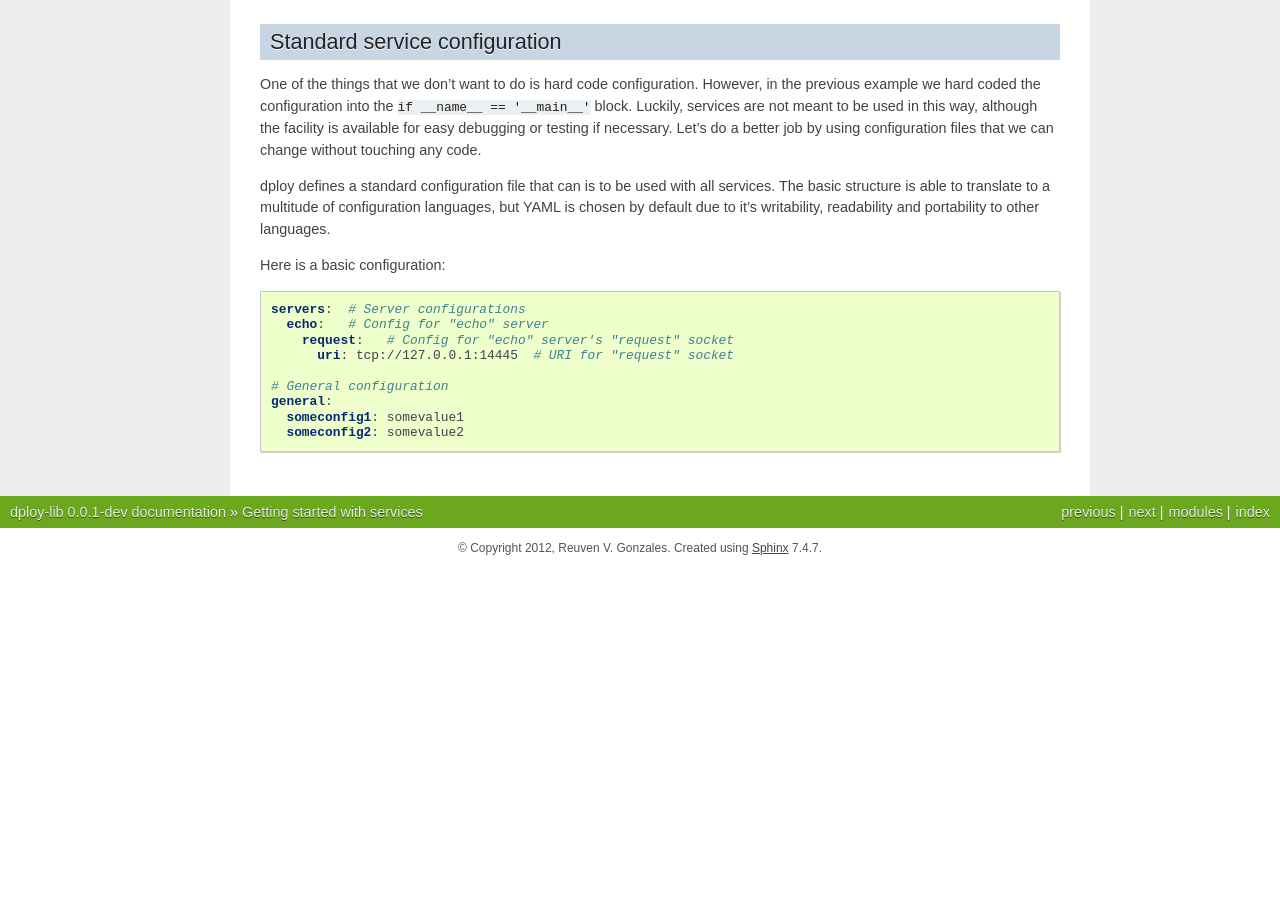
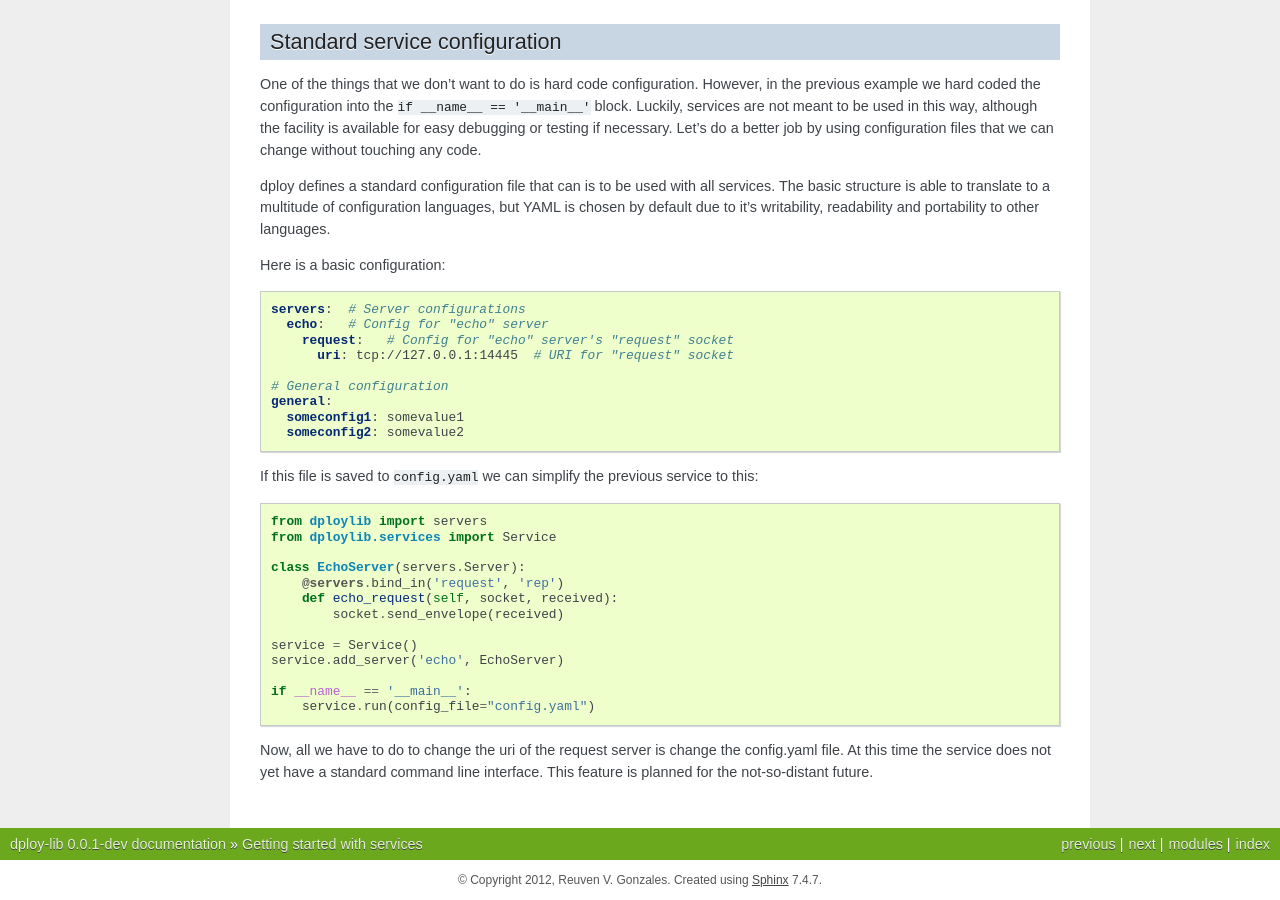
Before and after one commit to ravenac95/dploy-lib, a Sphinx documentation site: the page built from docs/services/intro.rst, in a window 1280 px wide and 900 px high, scrolled down 1631 px. Built offline with Sphinx 7.4.7, drawn with Linux system fonts in a browser that asks for light colours; before the commit the page ends 2199 px from its top, so only the background shows below that.

Commit message:
Updated more docs

```diff
--- a/docs/services/intro.rst
+++ b/docs/services/intro.rst
@@ -100,6 +100,7 @@ django web development frameworks. Let's have a look at what just happened:
 
 To stop the server, use control-C.
 
+
 Standard service configuration
 ------------------------------
 
@@ -128,3 +129,24 @@ Here is a basic configuration:
     general:
       someconfig1: somevalue1
       someconfig2: somevalue2
+
+If this file is saved to ``config.yaml`` we can simplify the previous service
+to this::
+
+    from dploylib import servers
+    from dploylib.services import Service
+
+    class EchoServer(servers.Server):
+        @servers.bind_in('request', 'rep')
+        def echo_request(self, socket, received):
+            socket.send_envelope(received)
+
+    service = Service()
+    service.add_server('echo', EchoServer)
+
+    if __name__ == '__main__':
+        service.run(config_file="config.yaml")
+
+Now, all we have to do to change the uri of the request server is change the
+config.yaml file. At this time the service does not yet have a standard command
+line interface. This feature is planned for the not-so-distant future.
```
Also changed, not shown: docs/api/services.rst (line endings or trailing spaces), 1 other file.
